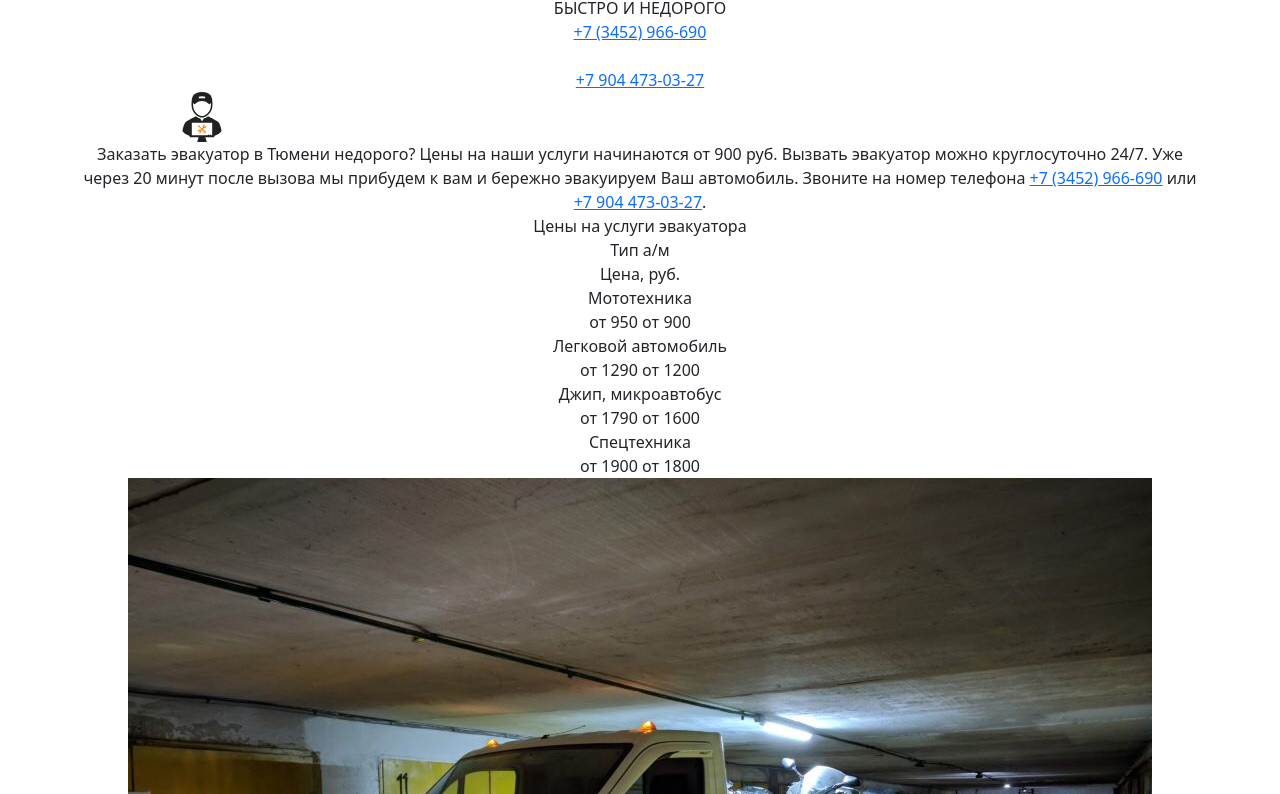
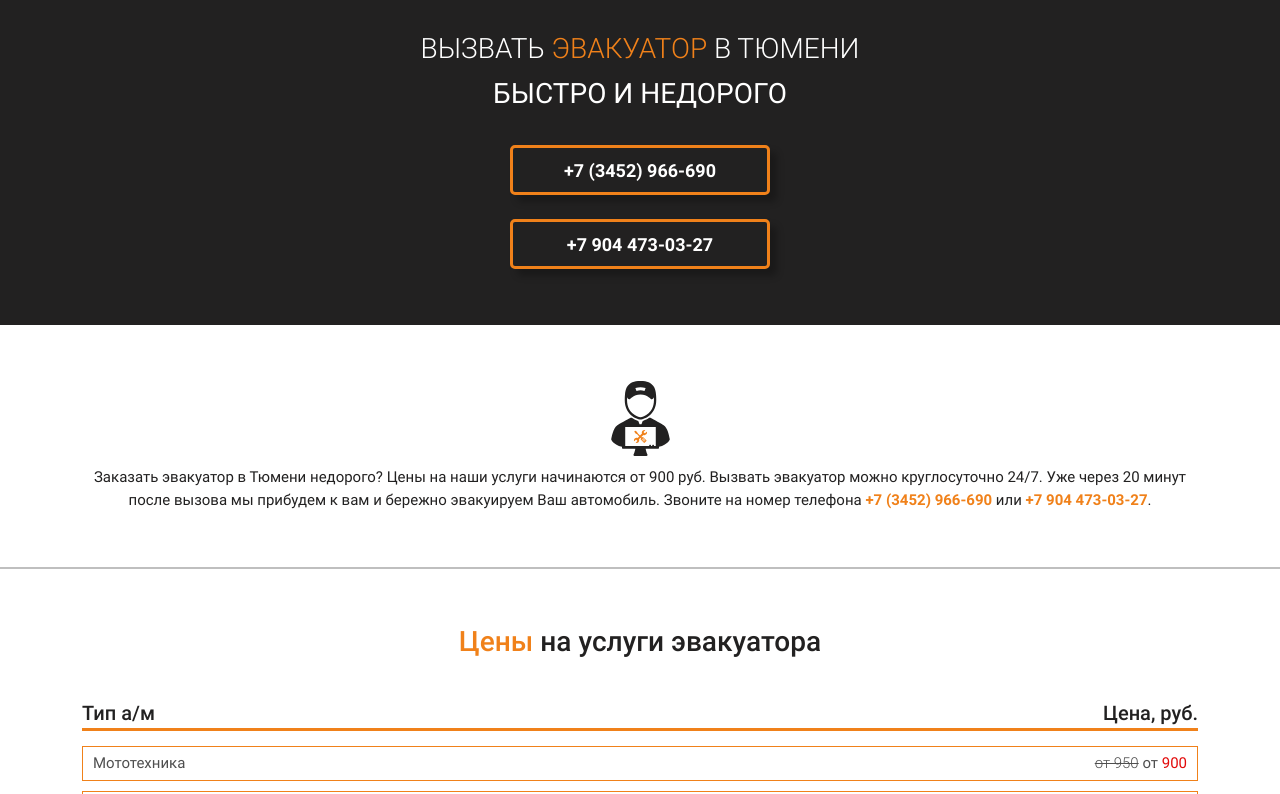
Before and after one commit to OrtemkaDead/demo-eva72, a plain HTML site: page index.html in a window 1280 px wide. Shown: the part 84-878 px from the top of the page. Drawn offline with nearby package versions, Linux system fonts and the light colour scheme; the site is published under a folder, as on GitHub Pages, so addresses that start at the root find nothing; files whose address does not match are found by name.

Commit message:
Update index.html

```diff
--- a/index.html
+++ b/index.html
@@ -5,7 +5,7 @@
    <meta charset="UTF-8">
    <meta name="viewport" content="width=device-width, initial-scale=1.0">
    <link href="https://cdn.jsdelivr.net/npm/bootstrap@5.1.1/dist/css/bootstrap.min.css" rel="stylesheet" integrity="sha384-F3w7mX95PdgyTmZZMECAngseQB83DfGTowi0iMjiWaeVhAn4FJkqJByhZMI3AhiU" crossorigin="anonymous">
-   <link rel="stylesheet" href="/css/style.min.css">
+   <link rel="stylesheet" href="css/style.min.css">
 
    <title>Evacuator72</title>
 </head>
```
